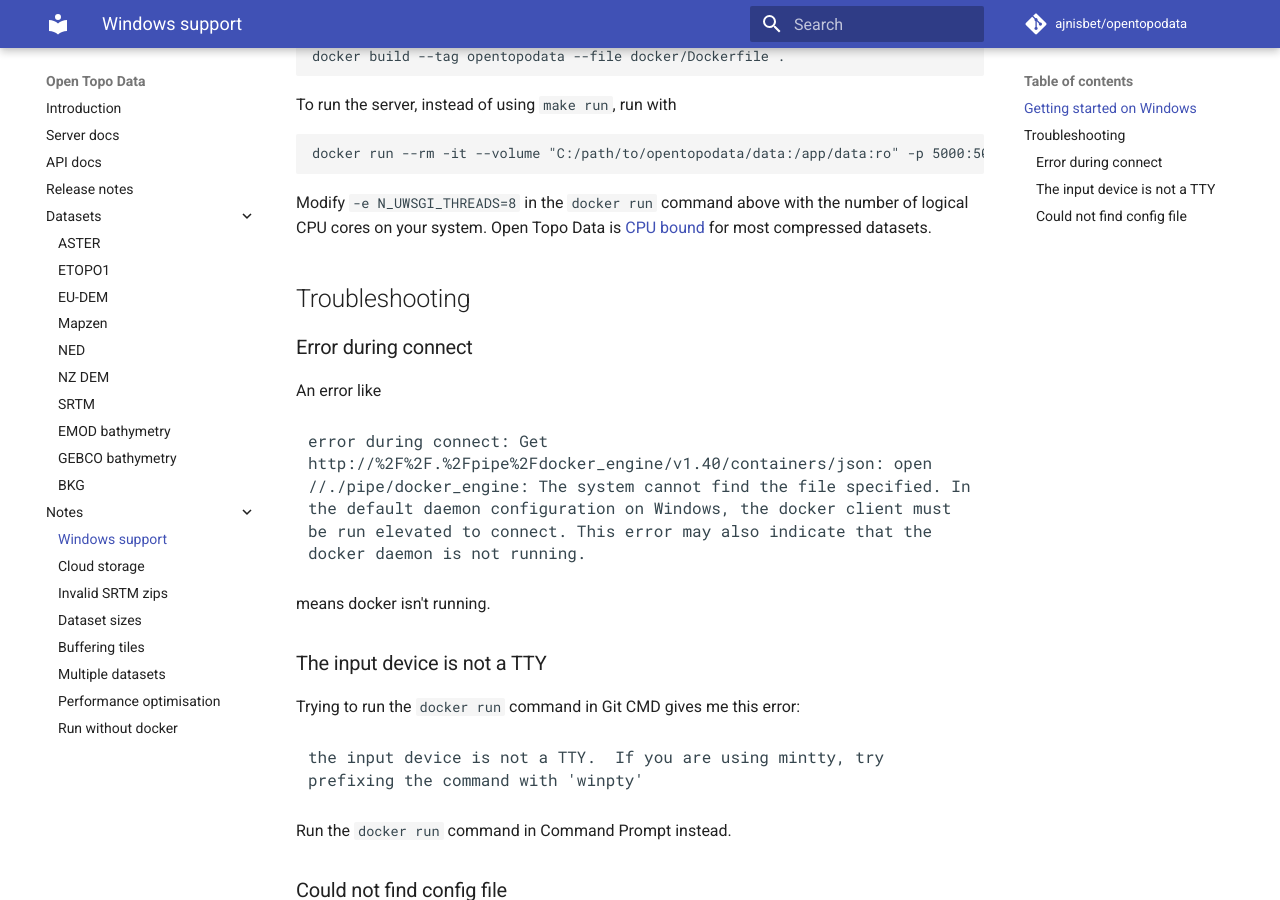
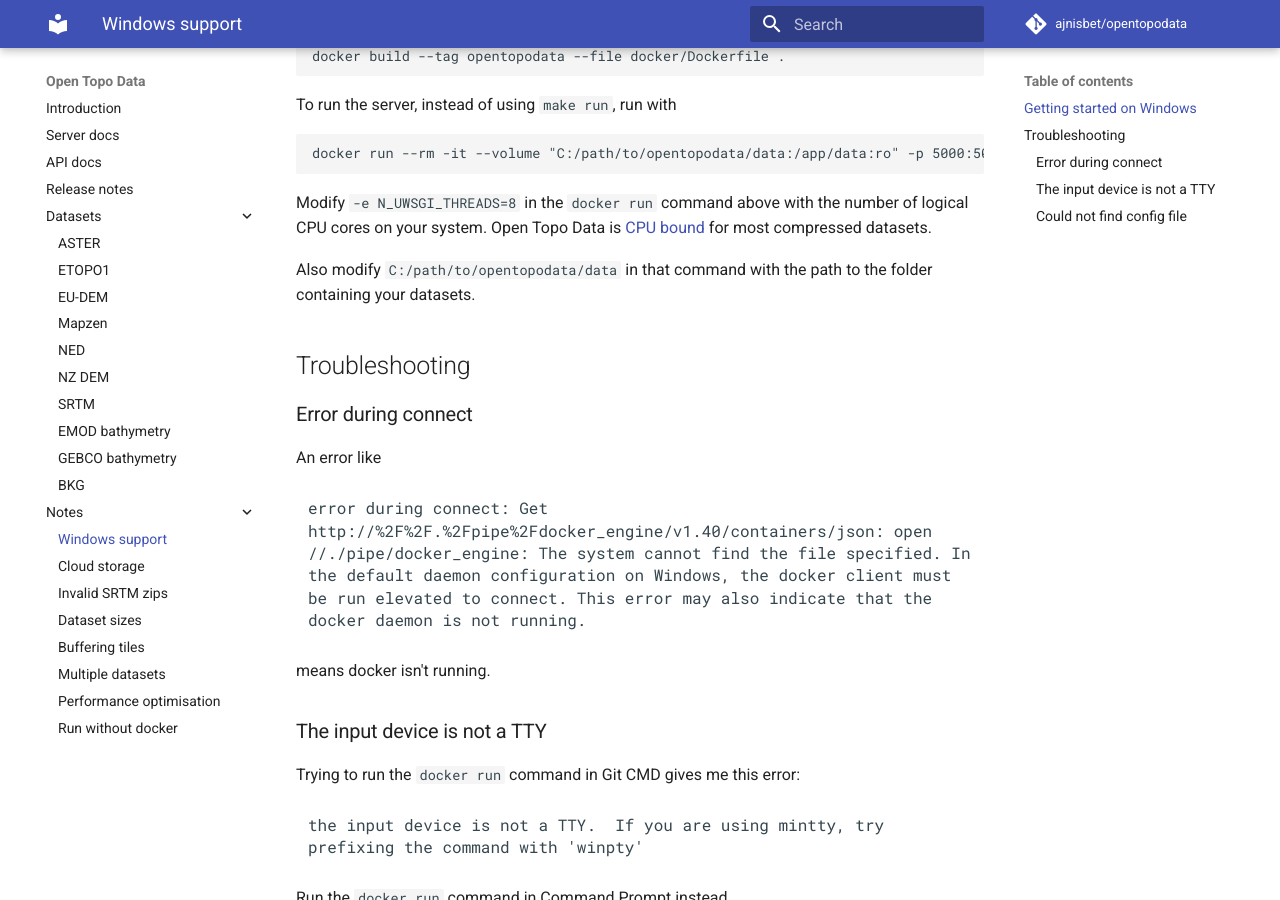
Before and after one commit to ajnisbet/opentopodata, an MkDocs documentation site: the page built from docs/notes/windows-support.md, in a window 1280 px wide and 900 px high, scrolled down 657 px. Built offline with MkDocs 1.6.1 and Material for MkDocs 9.7.7, drawn with Linux system fonts in a browser that asks for light colours; comment, search, counter and statistics services are not loaded.

Commit message:
Clarify windows path docs

````diff
--- a/docs/notes/windows-support.md
+++ b/docs/notes/windows-support.md
@@ -35,6 +35,8 @@
 ```
 
 Modify `-e N_UWSGI_THREADS=8` in the `docker run` command above with the number of logical CPU cores on your system. Open Topo Data is [CPU bound](/notes/performance-optimisation/) for most compressed datasets.
+
+Also modify `C:/path/to/opentopodata/data` in that command with the path to the folder containing your datasets.
 
 
 
````
